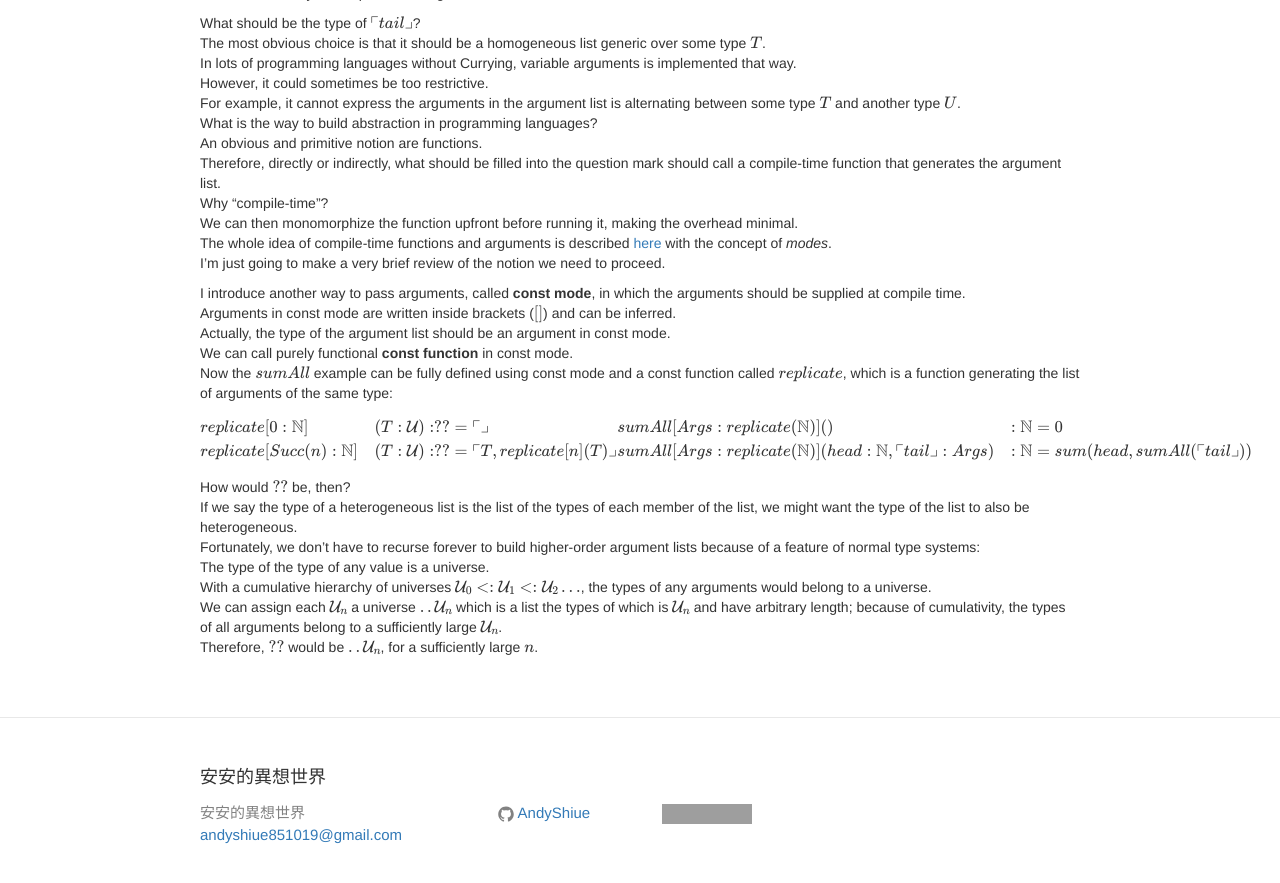
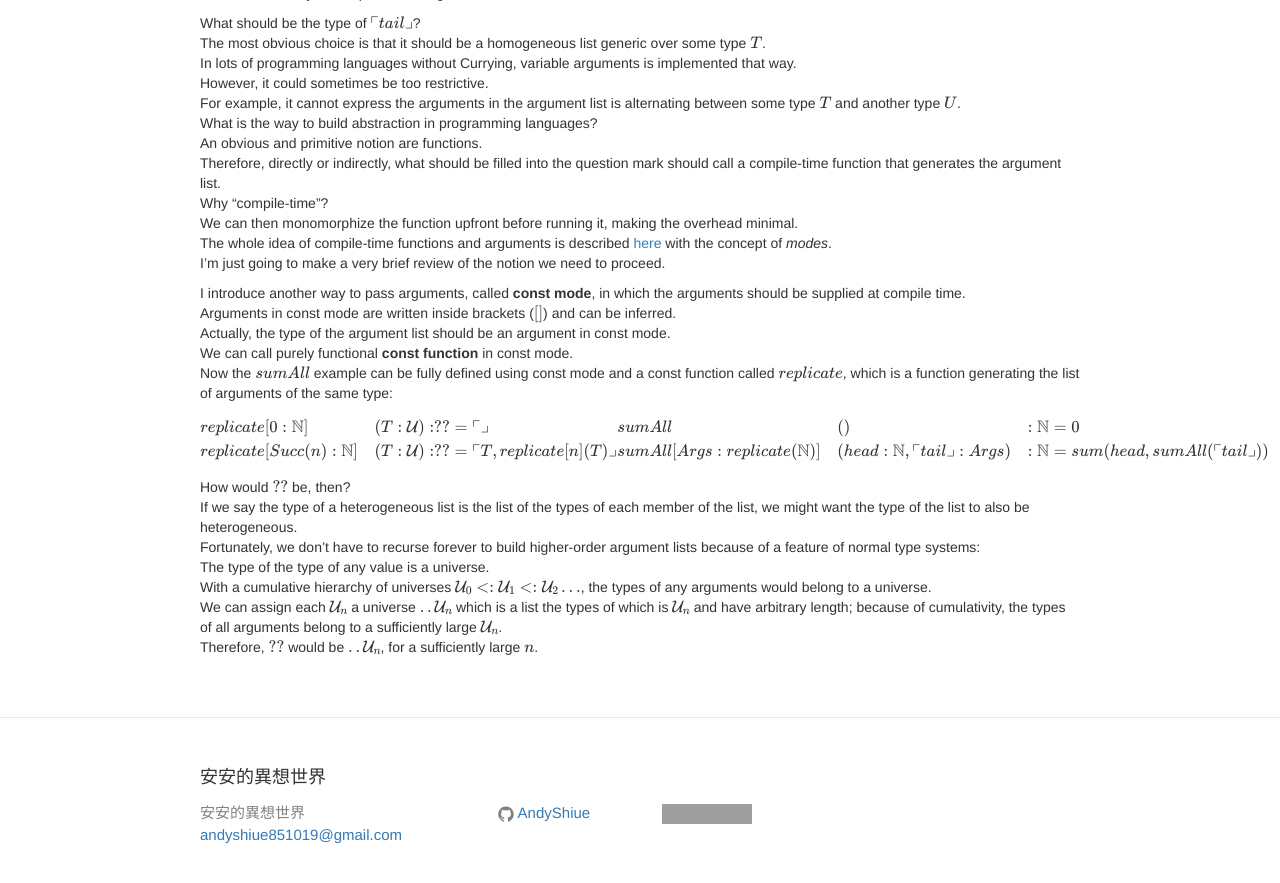
Before and after one commit to AndyShiue/AndyShiue.github.io, a Jekyll site: the page built from _posts/Ende/2016-10-11-hierarchies.md, in a window 1280 px wide and 900 px high, scrolled down 1170 px. Shown: the top 883 px of the window. Built offline with Jekyll 4.4.1, drawn with Linux system fonts in a browser that asks for light colours; formulas are drawn with MathJax 3; comment, search, counter and statistics services are not loaded; grey boxes are pictures that could not be loaded.

Commit message:
Update article.

```diff
--- a/_posts/Ende/2016-10-11-hierarchies.md
+++ b/_posts/Ende/2016-10-11-hierarchies.md
@@ -73,8 +73,8 @@ replicate[0: \mathbb{N}]       & (T: \mathcal{U}) : ?? = \ulcorner  \lrcorner \\
 replicate[Succ(n): \mathbb{N}] & (T: \mathcal{U}) : ?? = \ulcorner T, replicate[n](T) \lrcorner
 \end{array} \\
 \begin{array}{ll}
-sumAll[Args: replicate(\mathbb{N})]()                                                 & : \mathbb{N} = 0 \\
-sumAll[Args: replicate(\mathbb{N})](head: \mathbb{N}, \ulcorner tail \lrcorner: Args) & : \mathbb{N} = sum(head, sumAll(\ulcorner tail \lrcorner))
+sumAll                              & ()                                                 & : \mathbb{N} = 0 \\
+sumAll[Args: replicate(\mathbb{N})] & (head: \mathbb{N}, \ulcorner tail \lrcorner: Args) & : \mathbb{N} = sum(head, sumAll(\ulcorner tail \lrcorner))
 \end{array}
 $$
 
```
